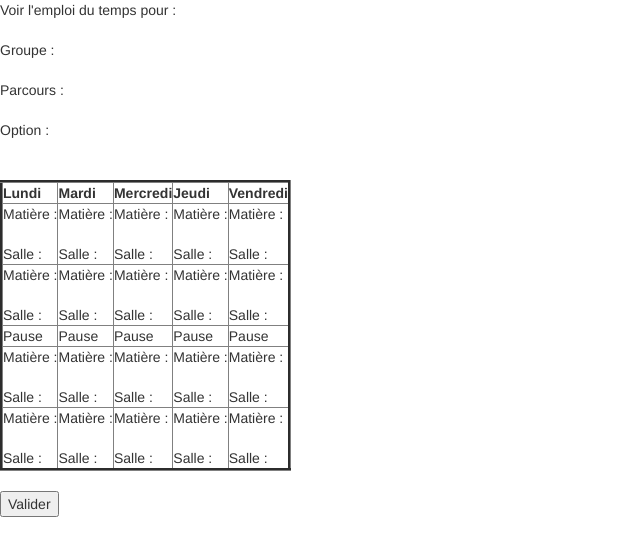
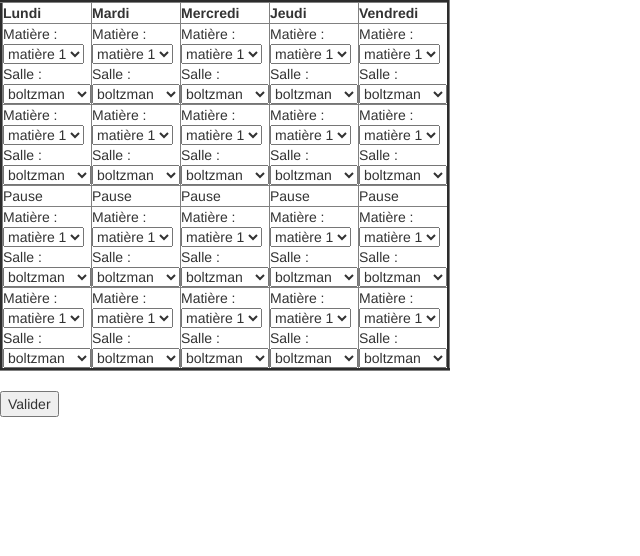
Before and after one commit to KOHITech/CampusApp.Serevr, a PHP site: page / in a window 1280 px wide. Shown: the top 556 px of the page, without its empty margins (0-640 px from the left). Run offline with PHP 8.4, Linux system fonts and the light colour scheme; data that the repository does not hold is empty.

Commit message:
fixing bug: all select items are hided & enhance selects part

```diff
--- a/css/style.css
+++ /dev/null
@@ -1,3 +0,0 @@
-select {
-	display: none;
-}
--- a/index.php
+++ b/index.php
@@ -18,28 +18,26 @@
  <body>
 <form method="post" action="">
   <div>
-  Voir l'emploi du temps pour : <br>
-    <select name="annee" id="annee">
+    <p class="hide">Voir l'emploi du temps pour :</p>
+    <select class="hide" name="annee" id="annee">
       <option value="" >-- Année --</option>
     </select>
-    <br>
-    Groupe : <br>
-    <select id="groupe" name="groupe">
+
+    <p class="hide">Groupe : </p>
+    <select class="hide" id="groupe" name="groupe">
       <option value="">--Groupe--</option>
     </select>
-    <br>
-    Parcours : <br>
-    <select id="parcours" name="parcours">
+
+    <p class="hide">Parcours : </p>
+    <select class="hide" id="parcours" name="parcours">
       <option value="">-- Parcours S8 --</option>
     </select>
-    <br>
-    Option : <br>
-    <select id="option" name="option">
+
+    <p class="hide">Option : </p>
+    <select class="hide" id="option" name="option">
       <option value="">-- Option 3A --</option>
     </select>
-    <br>
-    <br>
-    </div>
+  </div>
 
 
 
```
